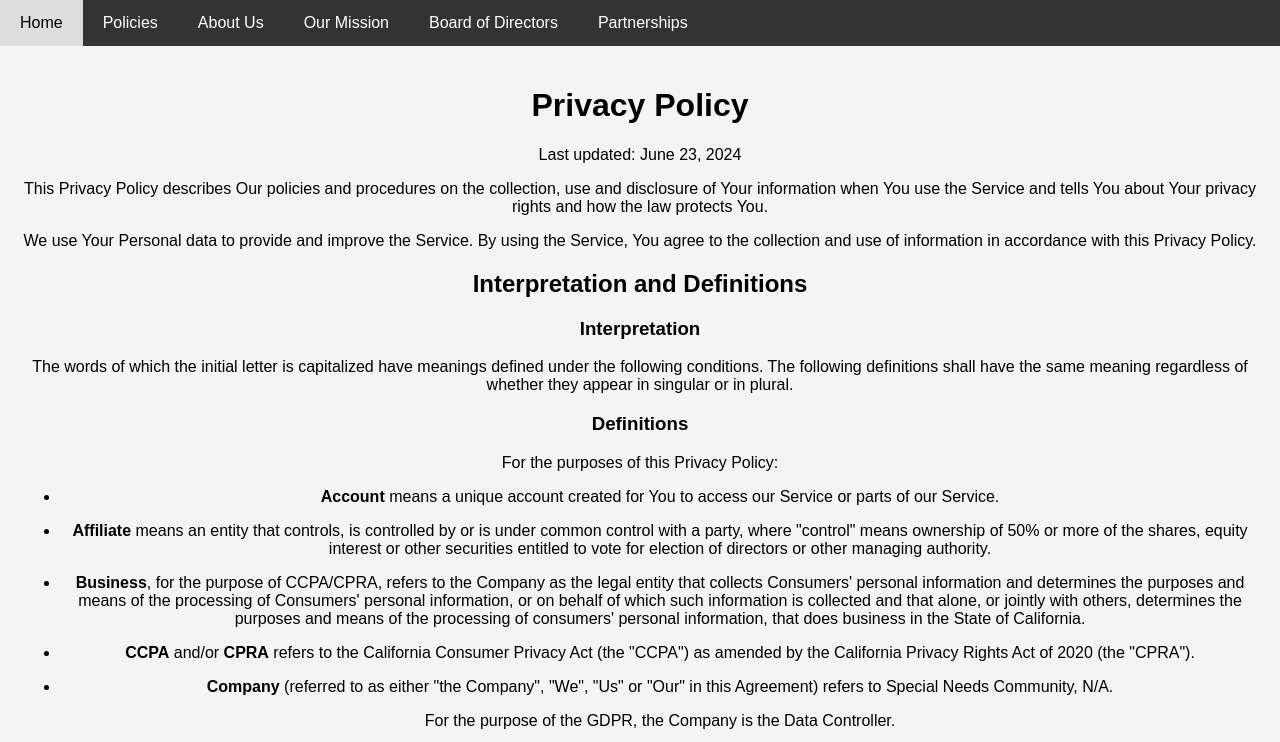
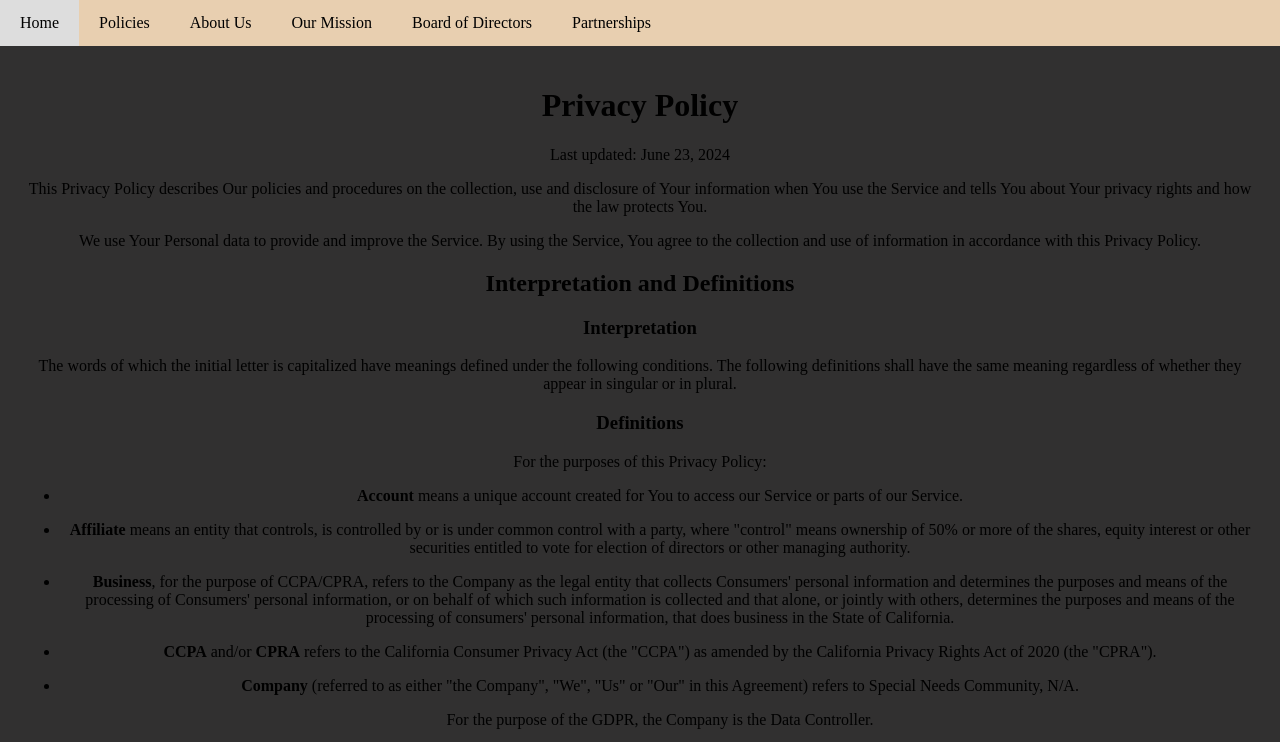
Before and after one commit to al427RBLX/SpecialNeedsCommunity, a plain HTML site: page policies.html in a window 1280 px wide. Shown: the top 742 px of the page. Drawn offline with Linux system fonts and the light colour scheme; a script that the page names is missing.

Commit message:
Update policies.html

```diff
--- a/policies.html
+++ b/policies.html
@@ -7,19 +7,19 @@
     <title>Special Needs Community</title>
     <style>
         body {
-            font-family: Arial, sans-serif;
+            font-family: Clarkson;
             margin: 0;
             padding: 0;
-            background-color: #f4f4f4;
+            background-color: #313030;
         }
         .navbar {
-            background-color: #333;
+            background-color: #E8CFB0;
             overflow: hidden;
         }
         .navbar a {
             float: left;
             display: block;
-            color: white;
+            color: black;
             text-align: center;
             padding: 14px 20px;
             text-decoration: none;
@@ -46,8 +46,8 @@
             text-align: center;
         }
         .footer {
-            background-color: #333;
-            color: white;
+            background-color: #E8CFB0;
+            color: black;
             text-align: center;
             padding: 10px;
         }
```
